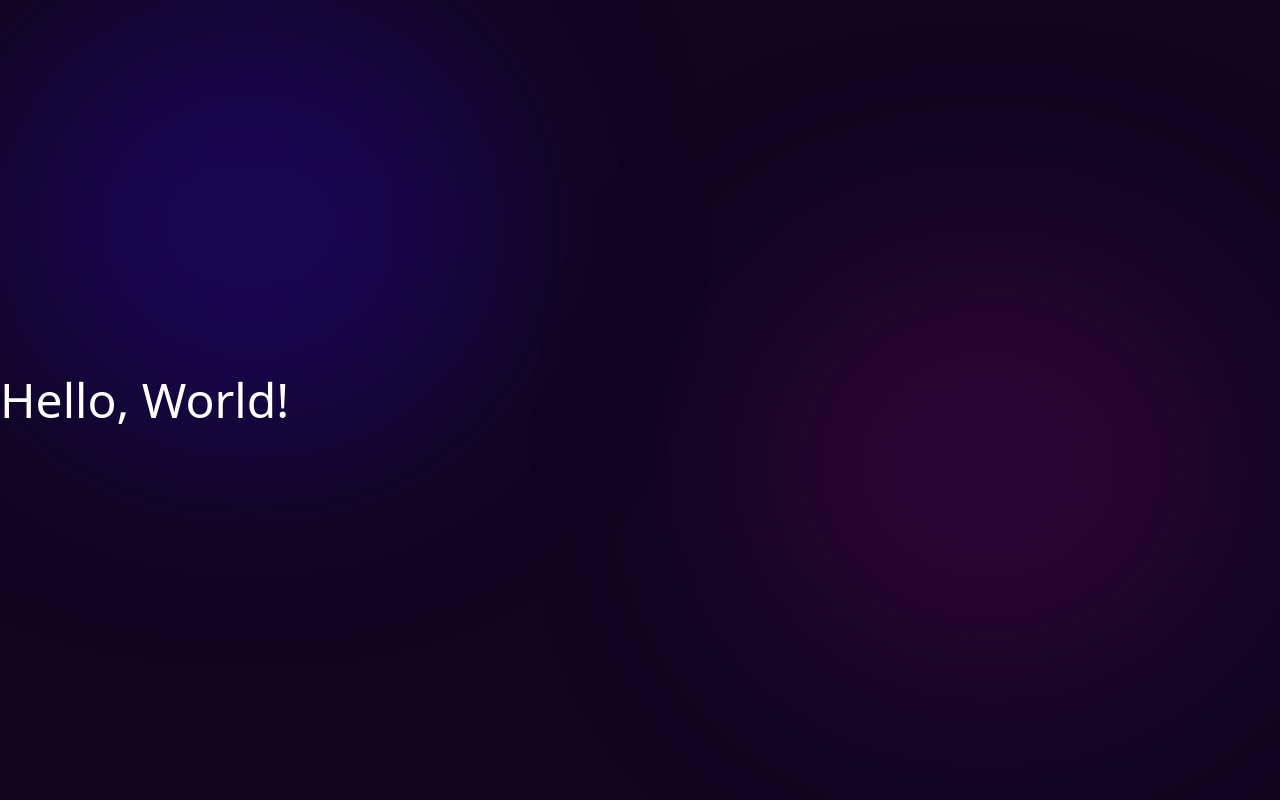
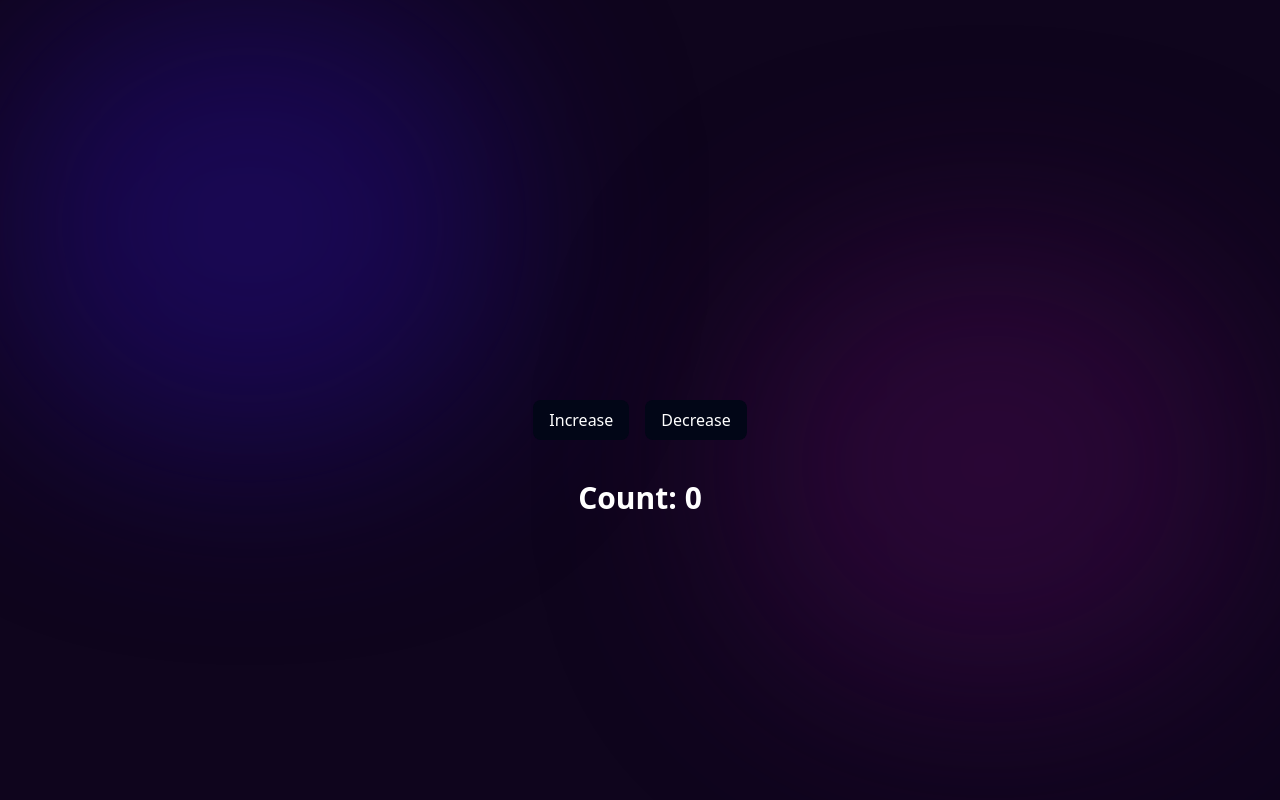
Before and after one commit to AyonJR/mash-gradient, a React (Vite) app: page / in a window 1280 px wide. Shown: the top 800 px of the page. Built offline with nearby package versions, Linux system fonts and the light colour scheme.

Commit message:
exploring redux

```diff
--- a/package.json
+++ b/package.json
@@ -10,10 +10,12 @@
     "preview": "vite preview"
   },
   "dependencies": {
+    "@reduxjs/toolkit": "^2.3.0",
     "localforage": "^1.10.0",
     "match-sorter": "^6.3.4",
     "react": "^18.3.1",
     "react-dom": "^18.3.1",
+    "react-redux": "^9.1.2",
     "sort-by": "^1.2.0"
   },
   "devDependencies": {
--- a/src/App.jsx
+++ b/src/App.jsx
@@ -11,9 +11,7 @@ function App() {
       {/* Main content */}
       <div className="relative z-10">
         <Banner />
-        <div>
-          <Outlet />
-        </div>
+
       </div>
     </div>
   )
--- /dev/null
+++ b/src/app/store.js
@@ -0,0 +1,11 @@
+import { configureStore } from "@reduxjs/toolkit";
+import counterReducer from "../features/counters/counterSlice"
+
+const store = configureStore({
+
+    reducer: {
+        counter : counterReducer ,
+    }
+})
+
+export default store ;
--- a/src/banner/Banner.jsx
+++ b/src/banner/Banner.jsx
@@ -1,27 +1,32 @@
-// const Banner = () => {
-//     return (
-//         <div className="relative">
-//             <div className="relative">
-//                 {/* Image */}
-//                 <img
-//                     className="w-full h-full object-cover"
-//                     src="https://i.ibb.co/G7KSj5K/top-view-table-full-delicious-food-composition.jpg"
-//                     alt="Delicious Food"
-//                 />
-//                 {/* Darker Gradient Overlay */}
-//                 <div className="absolute inset-0 bg-gradient-to-br from-black via-black/90 to-black opacity-90"></div>
-//             </div>
-//         </div>
-//     );
-// };
+import React from 'react';
+import { useSelector, useDispatch } from 'react-redux';
+import { increment, decrement } from '../features/counters/counterSlice';
 
-// export default Banner;
 const Banner = () => {
-    return (
-        <div className='h-[100vh] flex items-center justify-start z-10'>
-            <h1 className="text-5xl text-white">Hello, World!</h1>
-        </div>
-    );
+  const count = useSelector((state) => state.counter.value);
+  const dispatch = useDispatch();
+
+  return (
+    <div className="h-[100vh] mt-[50vh]">
+      <div className="flex gap-4 items-center justify-center z-10">
+        <button
+          onClick={() => dispatch(increment())}
+          className="px-4 py-2 rounded-lg text-white bg-slate-950"
+        >
+          Increase
+        </button>
+        <button
+          onClick={() => dispatch(decrement())}
+          className="px-4 py-2 rounded-lg text-white bg-slate-950"
+        >
+          Decrease
+        </button>
+      </div>
+      <div className="flex justify-center mt-10">
+        <h2 className="text-white text-3xl font-semibold">Count: {count}</h2>
+      </div>
+    </div>
+  );
 };
 
 export default Banner;
--- /dev/null
+++ b/src/features/counters/counterSlice.js
@@ -0,0 +1,21 @@
+import { createSlice } from "@reduxjs/toolkit";
+
+const initialState = {
+    value: 0
+}
+
+const counterSlice = createSlice({
+    name: "counter",
+    initialState,
+    reducers: {
+        increment: (state) => {
+            state.value++;
+        },
+        decrement: (state) => {
+            state.value--;
+        }
+    }
+});
+
+export const { increment, decrement } = counterSlice.actions;
+export default counterSlice.reducer;
```
Also changed, not shown: src/main.jsx (+10 -6 lines), 1 other file (tests, documents, lock files or other folders).
